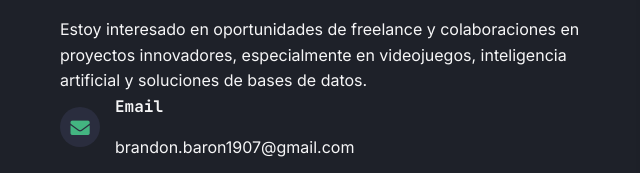
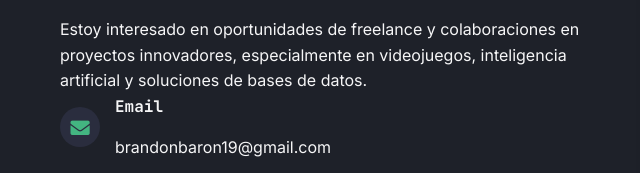
Before and after one commit to BrandonBaron19/Portafolio-Web, a plain HTML site: page index.html in a window 1280 px wide. Shown: the part 5724-5897 px from the top of the page, 0-640 px from the left. Drawn offline with Linux system fonts and the light colour scheme.

Commit message:
Update index.html
Se actualizo información de contacto

```diff
--- a/index.html
+++ b/index.html
@@ -390,7 +390,7 @@
                             </div>
                             <div>
                                 <h4>Email</h4>
-                                <p>brandon.baron1907@gmail.com</p>
+                                <p>brandonbaron19@gmail.com</p>
                             </div>
                         </div>
 
```
